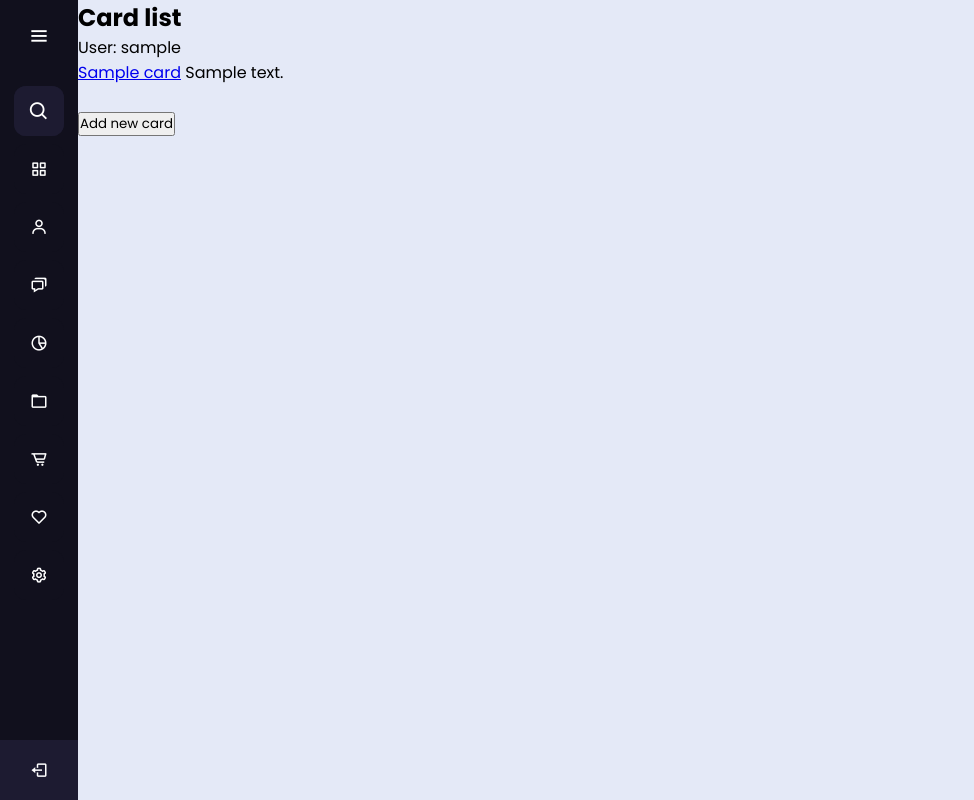
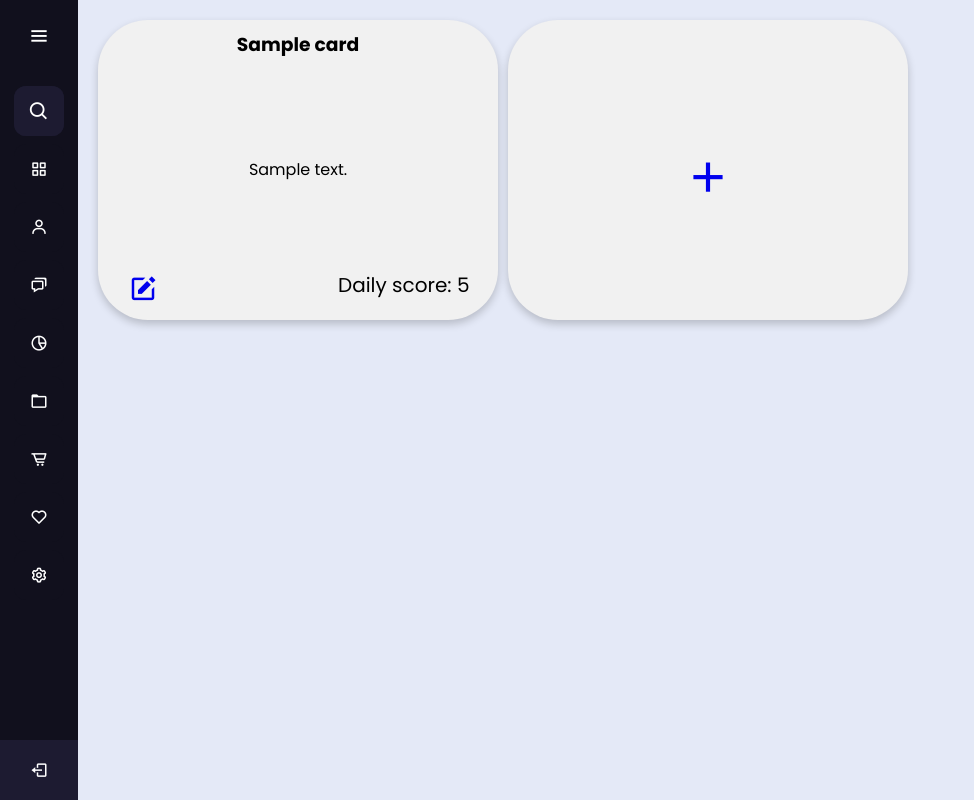
Before and after one commit to dmytriibasov/self_tracker, a Django app: page /cards/ in a window 1280 px wide. Shown: the whole page, without its empty margins (0-974 px from the left). Run offline with Django 3.2, Linux system fonts and the light colour scheme; a user stored in the database is signed in; tables that the repository leaves empty hold one stand-in row (values such as "Sample post"); parts of the project's set-up code (start-up, migrations or seed data) failed here and were passed over; some libraries are stand-ins or nearby versions; grey boxes are pictures that could not be loaded.

Commit message:
added html & css page for card_list

```diff
--- a/src/apps/cards/models.py
+++ b/src/apps/cards/models.py
@@ -1,6 +1,7 @@
 from django.db import models
 from config import settings
 from django.utils import timezone
+
 
 # Create your models here.
 class Card(models.Model):
@@ -28,8 +29,6 @@ class Card(models.Model):
         auto_now=True,
     )
 
-    evaluation = models.IntegerField()
-
     class Meta:
         verbose_name = 'Card'
         verbose_name_plural = 'Cards'
@@ -39,43 +38,6 @@ class Card(models.Model):
 
     def get_absolute_url(self):
         return f'/cards/{self.id}/'
-
-
-# Goals
-class Goal(models.Model):
-
-    card = models.ForeignKey(
-        to=Card,
-        on_delete=models.CASCADE,
-        related_name='goals',
-    )
-
-    title = models.CharField(
-        max_length=50,
-        blank=False,
-    )
-
-    description = models.TextField(
-        max_length=255,
-    )
-
-    evaluation = models.IntegerField(
-        default=1,
-        null=False,
-    )
-
-    class Meta:
-        verbose_name = "Goal"
-        verbose_name_plural = "Goals"
-
-    def get_absolute_url(self):
-        return f'/cards/{self.card.id}/goal/{self.id}/'
-
-    def get_delete_url(self):
-        return f'/cards/{self.card.id}/goal/{self.id}/delete/'
-
-    def __str__(self):
-        return f'{self.title}: description:{self.description} at {self.evaluation}'
 
 
 # Reminders
@@ -126,3 +88,53 @@ class Reminder(models.Model):
 
     def __str__(self):
         return f'{self.comment}: status:{self.is_active} at {self.remind_time}'
+
+
+# Goals
+class Goal(models.Model):
+
+    card = models.ForeignKey(
+        to=Card,
+        on_delete=models.CASCADE,
+        related_name='goals',
+    )
+
+    title = models.CharField(
+        max_length=50,
+        blank=False,
+    )
+
+    description = models.TextField(
+        max_length=255,
+    )
+
+    class Meta:
+        verbose_name = "Goal"
+        verbose_name_plural = "Goals"
+
+    def get_absolute_url(self):
+        return f'/cards/{self.card.id}/goal/{self.id}/'
+
+    def get_delete_url(self):
+        return f'/cards/{self.card.id}/goal/{self.id}/delete/'
+
+    def __str__(self):
+        return f'{self.title}: description:{self.description}'
+
+
+class Rating(models.Model):
+
+    goal = models.ForeignKey(
+        to=Goal,
+        on_delete=models.CASCADE,
+        related_name='ratings',
+    )
+
+    value = models.IntegerField(
+        default=0,
+        blank=True,
+    )
+
+    created_at = models.DateField(
+        auto_now_add=True,
+    )
--- /dev/null
+++ b/src/apps/cards/static/cards/css/list_style.css
@@ -0,0 +1,93 @@
+@import url('https://fonts.googleapis.com/css2?family=Poppins:wght@200;300;400;500;600;700&display=swap');
+
+
+.flex-container {
+    display: flex;
+    flex-wrap: wrap;
+    gap: 10px;
+    padding: 20px 20px 20px 20px;
+    align-content: flex-start;
+}
+
+.card-container {
+    display: flex;
+    flex-wrap: wrap;
+    height: 300px;
+    width: 400px;
+    background-color: #f1f1f1;
+    box-shadow: 0 4px 8px 0 rgba(0, 0, 0, 0.2);
+    border-radius: 50px;
+
+}
+
+.card-top {
+    display: flex;
+    text-align: center;
+    flex-wrap: wrap;
+    width: 100%;
+    align-self: flex-start;
+    flex-grow: 1;
+    padding: 5px;
+}
+
+.card-title {
+    flex-wrap: wrap;
+    padding: 5px;
+    width: 100%;
+}
+
+.card-center {
+    display: flex;
+    text-align: center;
+    flex-wrap: wrap;
+    width: 100%;
+    align-self: center;
+    flex-grow: 2;
+    padding: 5px;
+}
+
+.card-description {
+    flex-wrap: wrap;
+    padding: 5px;
+    width: 100%;
+}
+
+.card-bottom {
+    display: flex;
+    align-self: flex-end;
+    flex-wrap: wrap;
+    flex-grow: 1;
+    width: 100%;
+    align-content: center;
+    padding: 0px 5px 5px 5px;
+}
+
+.card-rating {
+    order: 1;
+    font-size: 20px;
+    width: 50%;
+    padding-left: 40px;
+}
+
+.card-detail {
+    width: 50%;
+    padding-left: 25px;
+    font-size: 30px;
+}
+
+.card-image-plus {
+    flex-wrap: wrap;
+    text-align: center;
+    flex-grow: 1;
+    width: 100%;
+    height: 50px;
+    font-size: 50px;
+}
+
+@media screen and (max-width: 650px) {
+    .card-container{
+        width: 100%;
+        display: flex;
+        margin-bottom: 20px;
+    }
+}
--- a/src/apps/cards/templates/cards/list.html
+++ b/src/apps/cards/templates/cards/list.html
@@ -1,22 +1,53 @@
 {% extends 'base.html' %}
-{% block title %}
-card List
-{% endblock %}
-
-{% load crispy_forms_tags %}
+{% load static %}
+<html lang="en" dir="ltr">
+  <head>
+    <meta charset="UTF-8">
+    <title>{% block title %} Card List {% endblock %}</title>
+<!-- CSS Style -->
+<link rel="stylesheet" href="{% static 'cards/css/list_style.css' %}">
+    <!-- Boxicons CDN Link -->
+     <meta name="viewport" content="width=device-width, initial-scale=1.0">
+   </head>
 
 {% block main_container %}
-    <h1>Card list</h1>
-    <a>User: {{ request.user }}</a>
-    {% for card in cards %}
-    <p>
-        <a href="{{ card.get_absolute_url }}" >{{ card.title }}</a>
-        <a>{{ card.description|truncatewords:5 }}</a>
-    </p>
-    <br>
+<link rel="stylesheet" href="{% static 'cards/css/list_style.css' %}">
+<div class="flex-container">
+  {% for card in cards %}
+        <div class="card-container">
+            <div class="card-top">
+                <div class="card-title">
+                    <h3>{{ card.title }}</h3>
+                </div>
+            </div>
+            <div class="card-center">
+                <div class="card-description">
+                    <p>{{ card.description|truncatewords:5 }}</p>
+                </div>
+            </div>
+            <div class="card-bottom">
+                <div class="card-detail">
+                    <a href="{{ card.get_absolute_url }}">
+                        <i class='bx bxs-edit' id='detail-image'></i>
+                    </a>
+                </div>
+                <div class="card-rating">
+                    <a>Daily score:
+                        <output>5</output>
+                    </a>
+                </div>
+            </div>
+        </div>
     {% endfor %}
-    <form>
-        <h2>{{ cards.get_create_url }}</h2>
-        <button type="submit" formaction="{% url 'cards:new' %}">Add new card</button>
-    </form>
+    <a href="{% url 'cards:new' %}">
+        <div class="card-container">
+            <div class="card-center">
+                <div class="card-image-plus">
+                    <i class='bx bx-plus' id="plus-image"></i>
+                </div>
+            </div>
+        </div>
+    </a>
+</div>
+
 {% endblock %}
--- a/src/apps/cards/templates/goals/detail.html
+++ b/src/apps/cards/templates/goals/detail.html
@@ -23,4 +23,5 @@ Goal details
               <input type="submit" value="Delete">
        </form>
 </div>
+{% include 'ratings/ratings.html' %}
 {% endblock %}
--- a/src/apps/cards/templates/goals/new.html
+++ b/src/apps/cards/templates/goals/new.html
@@ -11,4 +11,5 @@ Create goal
         {{ form|crispy }}
         <button type="submit">Confirm</button>
     </form>
+{% include 'ratings/ratings.html' %}
 {% endblock %}
--- /dev/null
+++ b/src/apps/cards/templates/ratings/ratings.html
@@ -0,0 +1,5 @@
+<form method="POST">
+    <div class="rating_container">
+        <input type="number">
+    </div>
+</form>
--- a/src/apps/cards/views.py
+++ b/src/apps/cards/views.py
@@ -4,9 +4,10 @@ from django.shortcuts import render, redirect, get_object_or_404
 from django.urls import reverse_lazy, reverse
 from django.views import generic
 from django.views.generic.edit import ProcessFormView, BaseFormView
+from django.utils import timezone
 
-from .forms import CardForm, ReminderForm, GoalForm
-from .models import Card, Goal, Reminder
+from .forms import CardForm, ReminderForm, GoalForm, RatingForm
+from .models import Card, Goal, Reminder, Rating
 from config import settings
 
 
@@ -128,7 +129,7 @@ class CardReminderUpdateView(LoginRequiredMixin, BaseFormView):
             # Card part
             card.title = self.request.POST.get('title')
             card.description = self.request.POST.get('description')
-            card.evaluation = self.request.POST.get('evaluation')
+            # card.evaluation = self.request.POST.get('evaluation')
 
             # Reminder part
             is_active = False
@@ -158,7 +159,7 @@ class CardReminderUpdateView(LoginRequiredMixin, BaseFormView):
 class GoalCreateView(LoginRequiredMixin, generic.CreateView):
     model = Goal
     template_name = 'goals/new.html'
-    fields = ('title', 'description', 'evaluation')
+    fields = ('title', 'description', )
     context_object_name = 'goal'
 
     login_url = settings.LOGIN_REDIRECT_URL
@@ -197,3 +198,42 @@ class GoalDeleteView(LoginRequiredMixin, generic.DeleteView):
 
     def get_success_url(self):
         return self.object.card.get_absolute_url()
+
+
+# REMINDER`s VIEWS
+class CardReminderCreateView(LoginRequiredMixin, ProcessFormView):
+    template_name = 'cards/new.html'
+    card_form = CardForm
+    reminder_form = ReminderForm
+    title = 'Create page'
+
+    def get(self, request, *args, **kwargs):
+        context = {
+            'card_form': self.card_form,
+            'reminder_form': self.reminder_form,
+            'title': self.title,
+        }
+        return render(request, self.template_name, context or {})
+
+    def post(self, request, *args, **kwargs):
+
+        card_form = self.card_form(request.POST)
+        reminder_form = self.reminder_form(request.POST)
+        context = {
+            'card_form': self.card_form,
+            'reminder_form': self.reminder_form,
+        }
+
+        if card_form.is_valid() and reminder_form.is_valid():
+
+            # Card part
+            card_form.instance.user = request.user
+            card_form.save()
+
+            # Reminder part
+            reminder_form.instance.card = card_form.instance
+            reminder_form.save()
+
+            return HttpResponseRedirect(reverse('cards:list'))
+
+        return render(request, self.template_name, context or {})
--- a/src/apps/common/static/common/css/style.css
+++ b/src/apps/common/static/common/css/style.css
@@ -275,10 +275,6 @@
 }
 
 
-
-
-
-
 .home-section{
   position: relative;
   background: #E4E9F7;
@@ -289,17 +285,13 @@
   transition: all 0.5s ease;
   z-index: 2;
 }
+
+
 .sidebar.open ~ .home-section{
   left: 250px;
   width: calc(100% - 250px);
 }
-.home-section .text{
-  display: inline-block;
-  color: #11101d;
-  font-size: 25px;
-  font-weight: 500;
-  margin: 18px
-}
+
 @media (max-width: 420px) {
   .sidebar li .tooltip{
     display: none;
--- a/src/apps/common/templates/base.html
+++ b/src/apps/common/templates/base.html
@@ -5,9 +5,10 @@
   <head>
     <meta charset="UTF-8">
     <title>{% block title %}{% endblock %}</title>
+<!-- CSS Style -->
     <link rel="stylesheet" href="{% static 'common/css/style.css' %}">
     <!-- Boxicons CDN Link -->
-    <link href='https://unpkg.com/boxicons@2.0.7/css/boxicons.min.css' rel='stylesheet'>
+    <link href='https://unpkg.com/boxicons@2.0.9/css/boxicons.min.css' rel='stylesheet'>
      <meta name="viewport" content="width=device-width, initial-scale=1.0">
    </head>
 <body>
@@ -122,10 +123,8 @@
     </ul>
   </div>
   <section class="home-section">
-      <div>
-          {% block main_container %}
-          {% endblock %}
-      </div>
+      {% block main_container %}
+        {% endblock %}
   </section>
   <script src="{% static 'common/js/sidebars.js' %}"></script>
 </body>
```
Also changed, not shown: src/apps/cards/forms.py (+8 -2 lines), src/apps/cards/static/cards/css/list_style_old.css (added, +160 -0 lines), src/apps/cards/templates/cards/list_old.html (added, +22 -0 lines), src/apps/cards/templates/cards/new_details.html (added, +10 -0 lines), src/apps/cards/migrations/0004_remove_goal_evaluation.py (added), src/apps/cards/migrations/0005_remove_card_evaluation.py (added), src/apps/cards/migrations/0006_rating.py (added), src/apps/cards/static/cards/css/detail_style.css (added).
